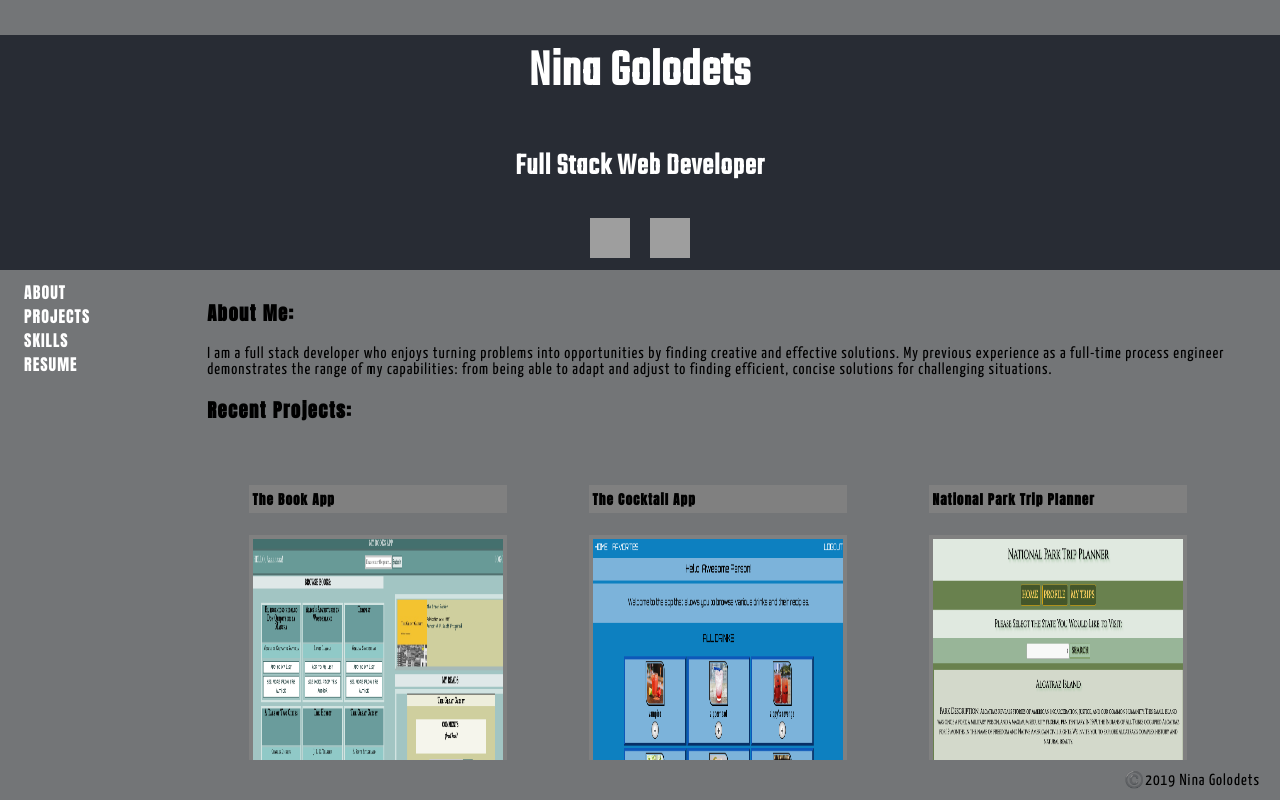
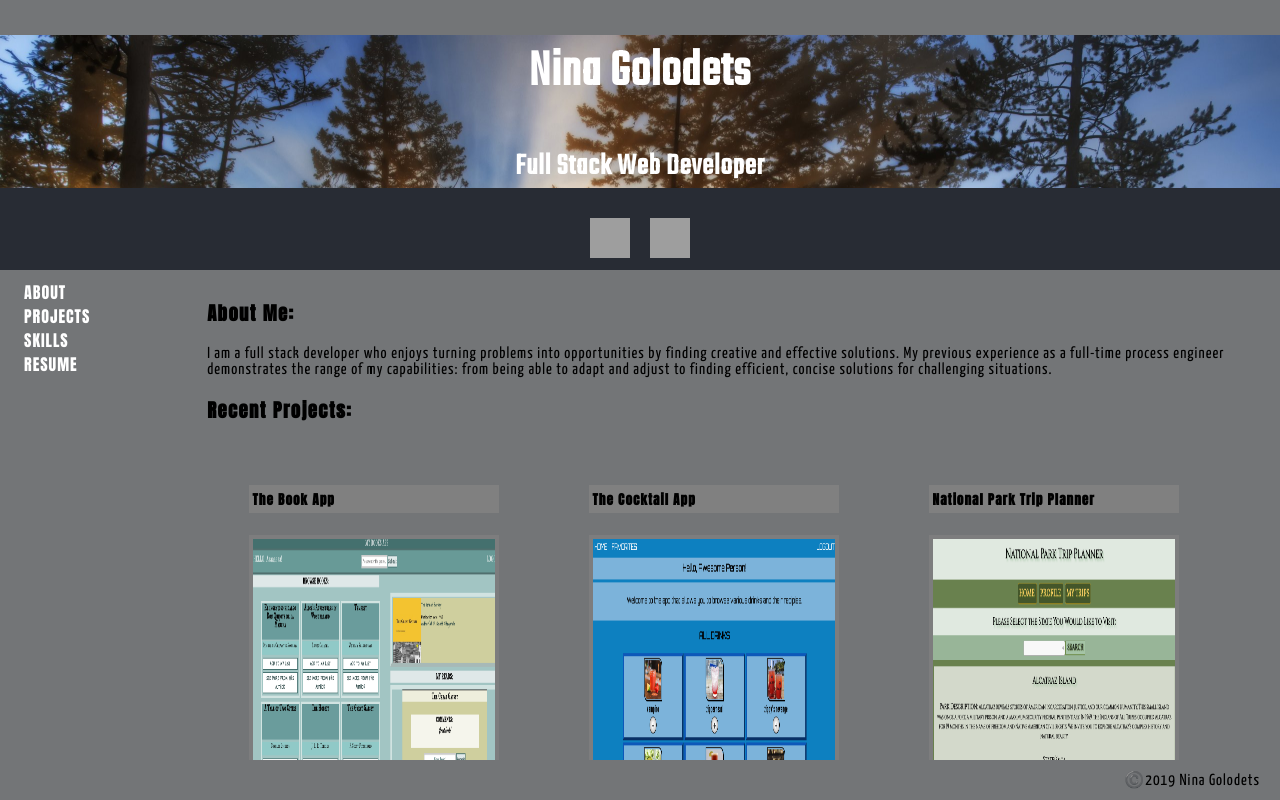
Before and after one commit to ngolodets/portfolio, a React (Create React App) app: page /projects in a window 1280 px wide. Built offline with nearby package versions, Linux system fonts and the light colour scheme; grey boxes are pictures that could not be loaded.

Commit message:
finished preliminary design

```diff
--- a/src/App.css
+++ b/src/App.css
@@ -35,11 +35,6 @@
   /* font-family: 'Anton', sans-serif; */
   font-family: 'Teko', sans-serif;
   /* font-family: 'Yanone Kaffeesatz', sans-serif; */
-  /* position: fixed; */
-  /* display: flex;
-  flex-direction: column;
-  align-items: center; */
-  /* justify-content: center; */
   font-size: calc(10px + 2vmin);
   color: white;
 }
@@ -47,9 +42,9 @@
 .pics {
   width: 250px;
   height: 300px;
-  border: 4px solid gray;
+  border: 4px solid rgba(128, 128, 128, 0.8);
+  box-sizing: border-box;
 }
-
 
 .projectinfo {
   display: inline-block;
@@ -63,11 +58,14 @@
 #description1, .flip, #description2, #description3, #description4 {
   background-color: gray;
   width: 250px;
-  border: 4px solid gray;
+  border: 4px solid rgba(128, 128, 128, 0.8);
+  box-sizing: border-box;
 }
 
 #description1, #description2, #description3, #description4 {
   display: none;
+  padding: 2px;
+  background-color: rgb(192, 189, 189);
 }
 
 .flip {
@@ -75,6 +73,11 @@
 }
 
 .flip:hover {
+  color: white;
+  background-color: #282c34;
+}
+
+.projectlink:hover {
   color: white;
   background-color: #282c34;
 }
@@ -101,6 +104,36 @@
 .projectlinksection {
   text-align: center;
   width: 250px;
+}
+
+.projectlink {
+  text-decoration: none;
+  color: black;
+  font-family: 'Anton', sans-serif;
+  letter-spacing: 1px;
+  font-size: 13.5px;
+  margin-left: 5px;
+  margin-top: 2px;
+  width: 40px;
+  height: 10px;
+  border: 4px solid gray;
+}
+
+/* .myinfo { */
+  /* color: yellow; */
+  /* text-shadow: -1px 0 black, 0 1px black, 1px 0 black, 0 -1px black;
+} */
+
+.intro {
+  /* border: 4px solid white; */
+  margin-top: 0;
+  width: 100vw;
+  margin: 0 auto;
+  background-image: url('/pic.jpg');
+  /* background-position: center;  */
+  background-repeat: no-repeat;
+  background-size: cover;
+  /* background-color: rgba(255, 255, 255, 0.5); */
 }
 
 .footer {
--- a/src/App.jsx
+++ b/src/App.jsx
@@ -15,8 +15,12 @@ function App() {
     <Router>
       <div className="App">
         <header className="App-header">
-          <h1>Nina Golodets</h1>
-          <h3>Full Stack Web Developer</h3>
+          <div className='intro'>
+            <h1 className='myinfo'>Nina Golodets
+              {/* <img src="./pic.jpg" style={{width: '40vw', height: '10vh'}} alt=""/> */}
+            </h1>
+            <h3 className='myinfo'>Full Stack Web Developer</h3>
+          </div>
           <div className='contact'>
             <a href="https://linkedin.com/in/ninagolodets"
               className='link'
```
Also changed, not shown: public/pic.jpg (added).
